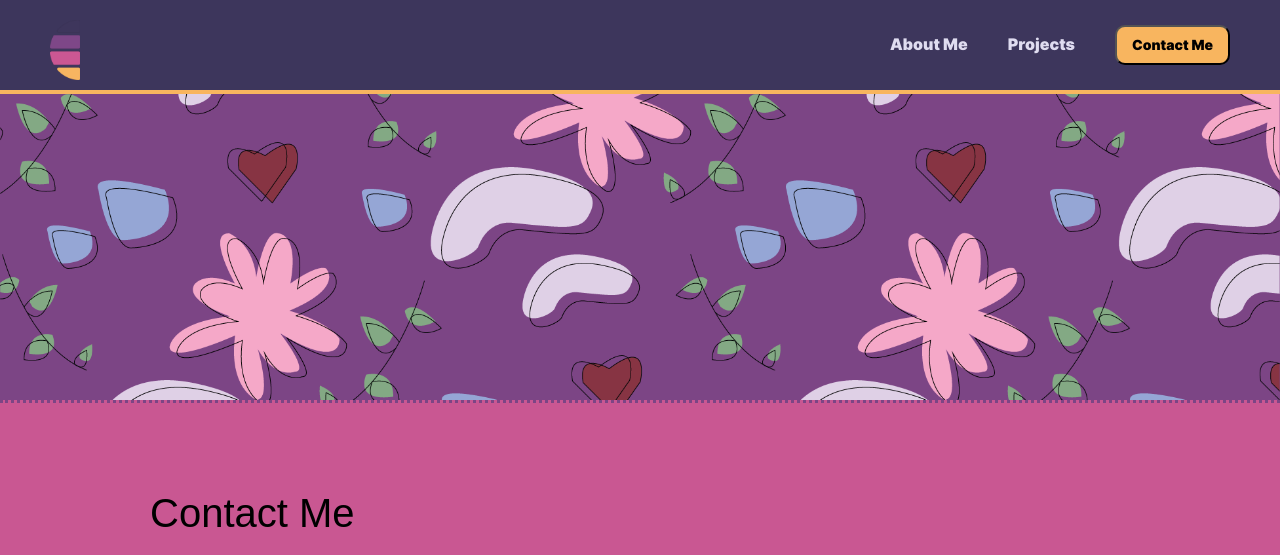
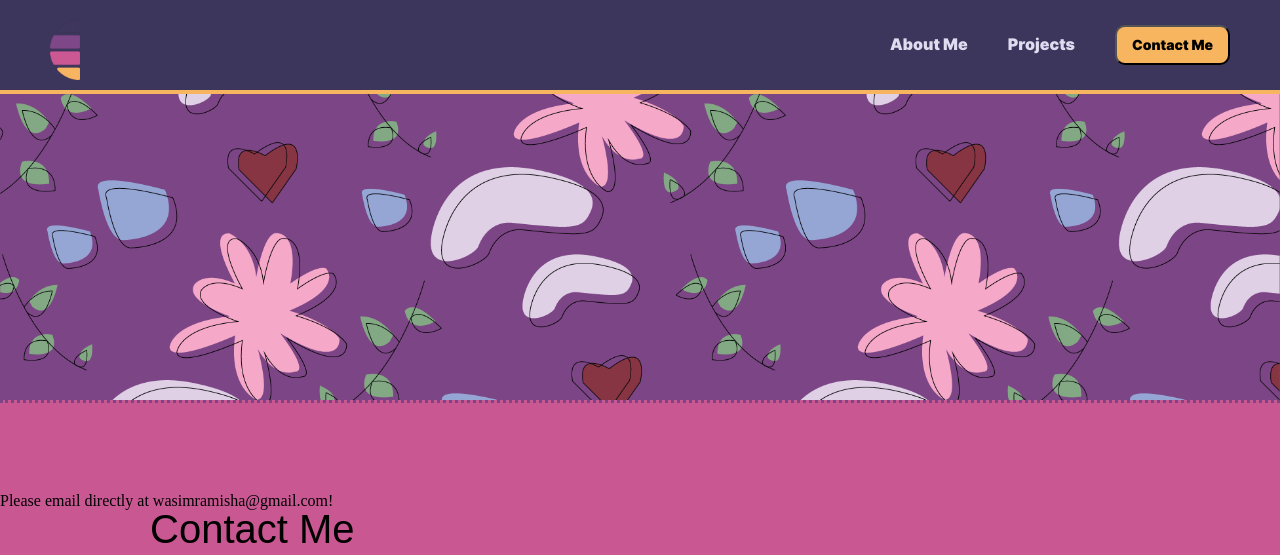
Before and after one commit to ramishawasim/ramishawasim.github.io, a website: page html/contact.html in a window 1280 px wide. Shown: the top 555 px of the page. Drawn offline with nearby package versions, Linux system fonts and the light colour scheme; a web font is replaced by a local one.

Commit message:
Update contact.html

```diff
--- a/html/contact.html
+++ b/html/contact.html
@@ -25,6 +25,7 @@
 
     <main>
         <!-- making the form -->
+        <h1>Please email directly at wasimramisha@gmail.com!</h1>
         <section id="form">
             <form action="" method="post">
                 <fieldset>
@@ -106,4 +107,5 @@
     <script src="../js/contact.js"></script>
     <script src="../js/elements.js"></script>
 </body>
+
 </html>
```
